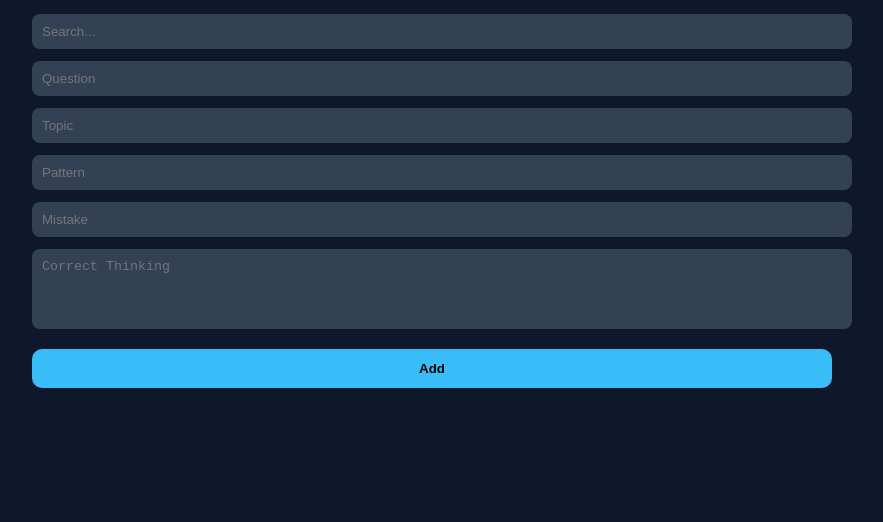
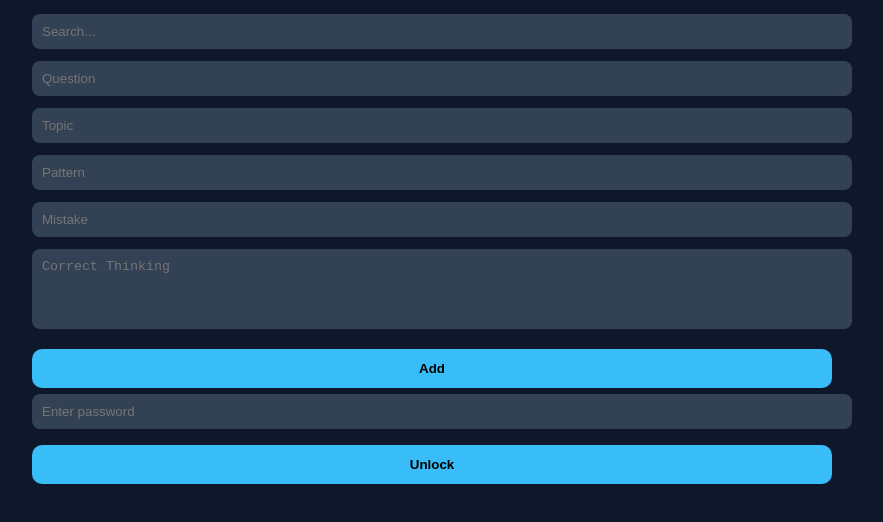
Before and after one commit to AnushMundada/Mistake-Bank, a plain HTML site: page index.html in a window 1280 px wide. Shown: the part 112-634 px from the top of the page, without its empty margins (208-1091 px from the left). Drawn offline with Linux system fonts and the light colour scheme.

Commit message:
Update index.html

```diff
--- a/index.html
+++ b/index.html
@@ -99,7 +99,10 @@
 
 <button onclick="add()">Add</button>
 
-<div id="list"></div>
+<div id="loginBox">
+  <input id="password" type="password" placeholder="Enter password">
+  <button onclick="login()">Unlock</button>
+</div>
 
 <script>
 let data = JSON.parse(localStorage.getItem("mistakes")) || [];
@@ -176,6 +179,19 @@ function render() {
 }
 
 render();
+let unlocked = false;
+
+function login() {
+  const pass = document.getElementById("password").value;
+
+  if (pass === "1234") {  // change this password
+    unlocked = true;
+    document.getElementById("inputBox").style.display = "block";
+    document.getElementById("loginBox").style.display = "none";
+  } else {
+    alert("Wrong password");
+  }
+}
 </script>
 
 </body>
```
